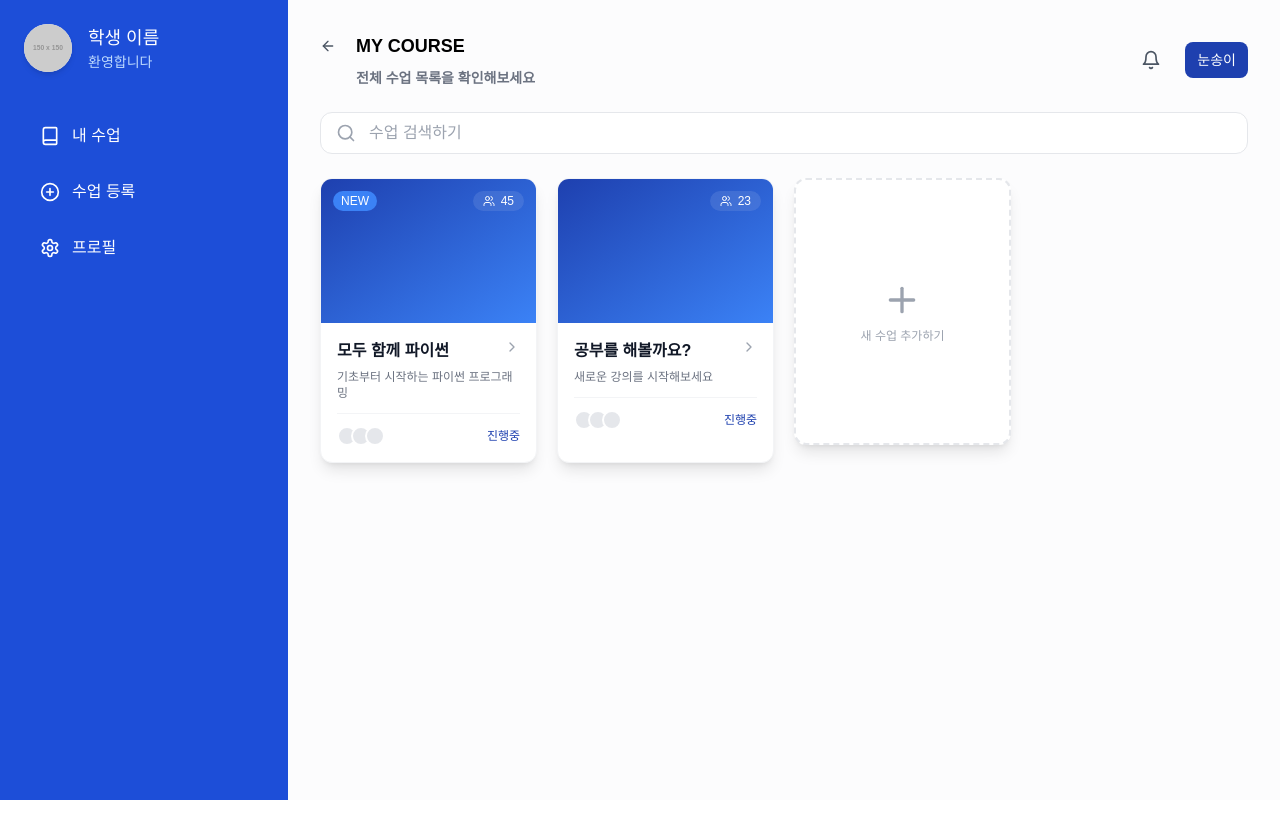
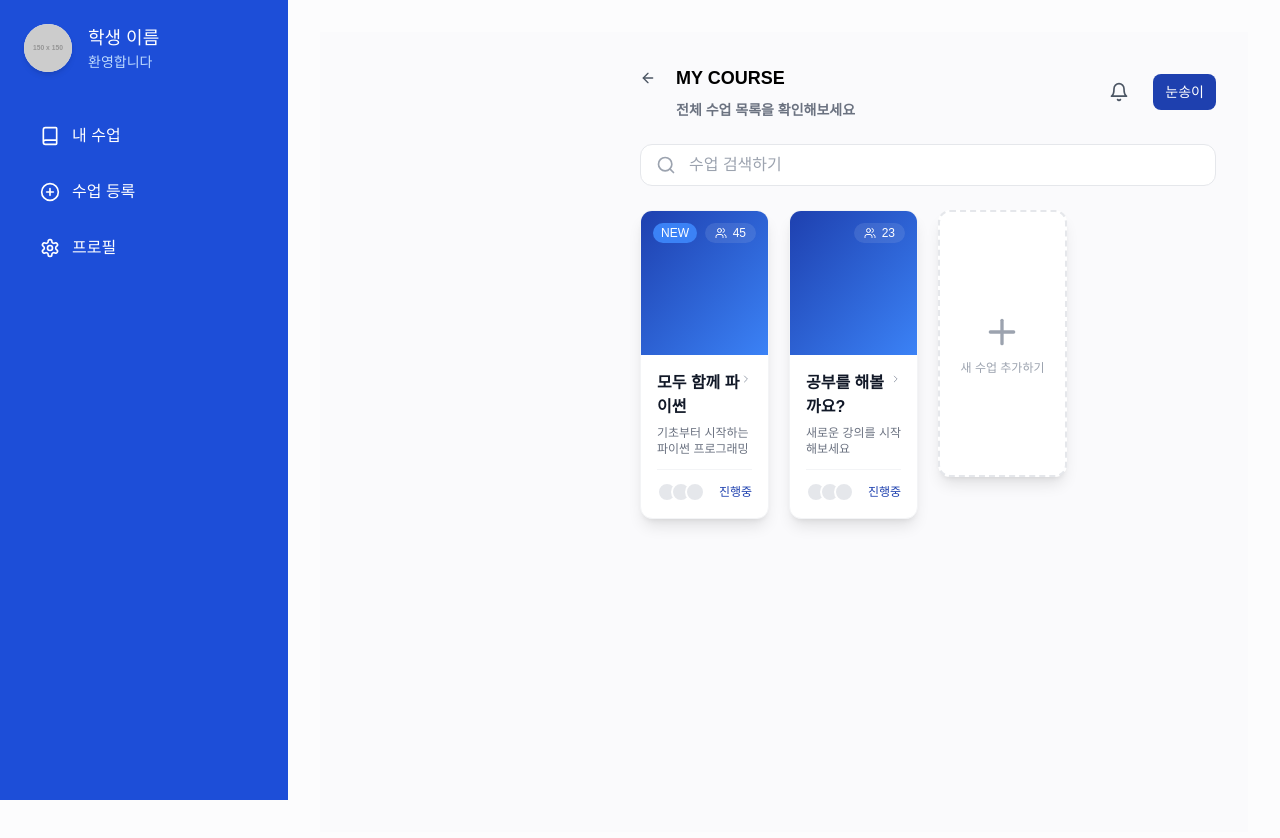
Before and after one commit to 9oormthon-univ/2024_DANPOON_TEAM_25_FE, a Next.js app: page /student/courses in a window 1280 px wide. Shown: the top 838 px of the page. Before the commit the page ends 800 px from the top, so only its background shows below. Built offline with nearby package versions, Linux system fonts and the light colour scheme.

Commit message:
[feat] _app.tsx에 조건부 전역 레이아웃 적용

```diff
--- a/src/pages/_app.tsx
+++ b/src/pages/_app.tsx
@@ -1,14 +1,28 @@
 import "@/styles/globals.css";
 import type { AppProps } from "next/app";
+import { useRouter } from "next/router";
 import { QueryClient, QueryClientProvider } from "@tanstack/react-query";
 import { ReactQueryDevtools } from "@tanstack/react-query-devtools";
+import DashboardLayout from '@/components/layout/DashboardLayout';
 
 const queryClient = new QueryClient();
 
 export default function App({ Component, pageProps }: AppProps) {
+  const router = useRouter();
+
+  const isStudentRoute = router.pathname.startsWith('/student');
+  const isTeacherRoute = router.pathname.startsWith('/teacher');
+  const needsDashboardLayout = isStudentRoute || isTeacherRoute;
+
   return (
     <QueryClientProvider client={queryClient}>
-      <Component {...pageProps} />
+      {needsDashboardLayout ? (
+        <DashboardLayout role={isStudentRoute ? 'student' : 'teacher'}>
+          <Component {...pageProps} />
+        </DashboardLayout>
+      ) : (
+        <Component {...pageProps} />
+      )}
       <ReactQueryDevtools initialIsOpen={false} />
     </QueryClientProvider>
   );
```
